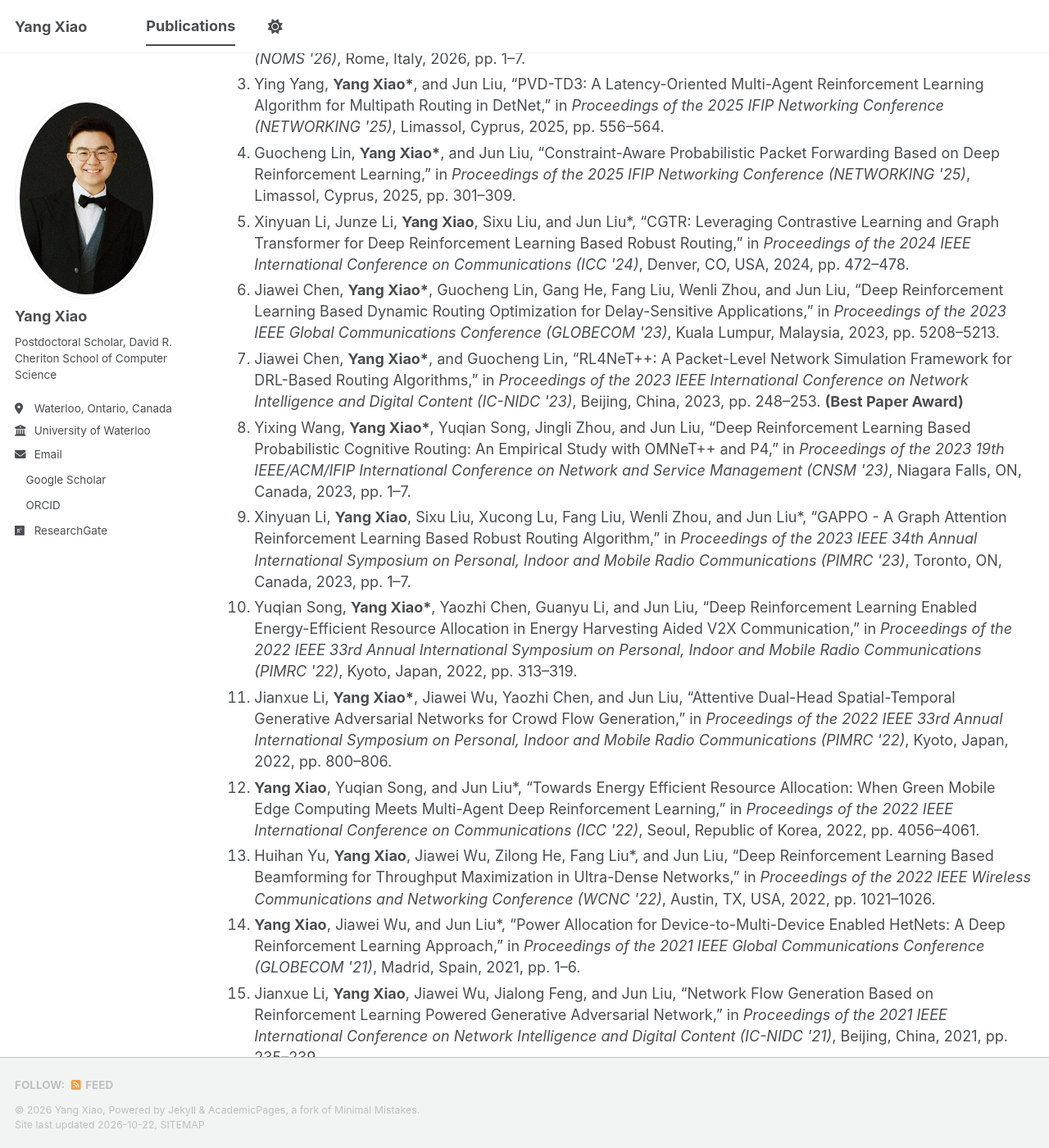
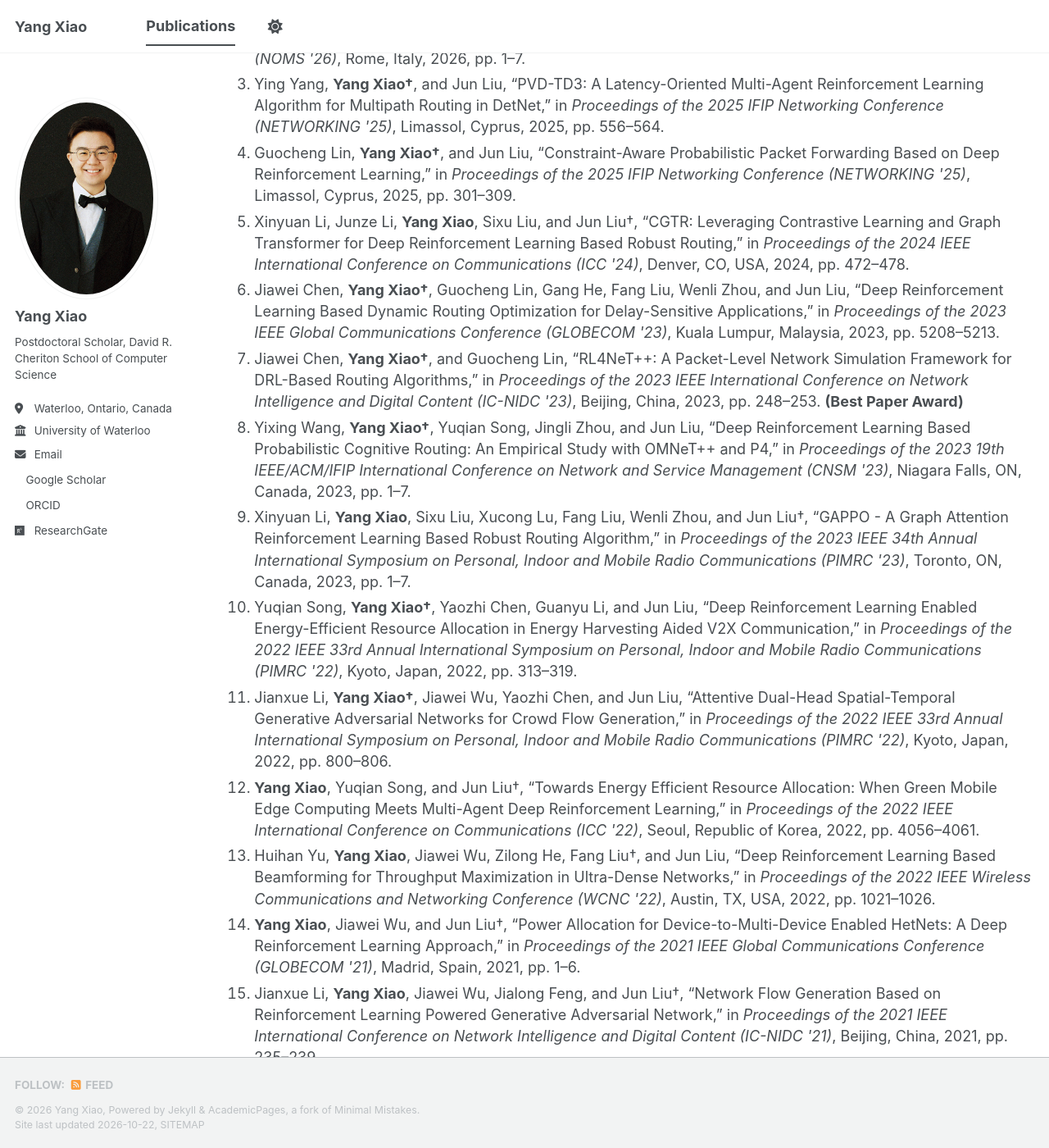
Before and after one commit to yangxiao3509/yangxiao3509.github.io, a Jekyll site: the page built from _pages/publications.html, in a window 1280 px wide and 1400 px high, scrolled down 1264 px. Shown: the whole window at 82% size. Built offline with Jekyll 4.4.1, drawn with Linux system fonts in a browser that asks for light colours; a style sheet for code colours, icons or effects is not loaded; some of the changed text lies outside the part shown.

```diff
--- a/_pages/publications.html
+++ b/_pages/publications.html
@@ -25,7 +25,7 @@ author_profile: true
   </li>
 
   <li>
-    <strong>Yang Xiao*</strong>, Huihan Yu, Ying Yang, Yixing Wang,
+    <strong>Yang Xiao†</strong>, Huihan Yu, Ying Yang, Yixing Wang,
     Jun Liu, and Nirwan Ansari,
     “Adaptive Joint Routing and Caching in Knowledge-Defined
     Networking: An Actor-Critic Deep Reinforcement Learning Approach,”
@@ -34,7 +34,7 @@ author_profile: true
   </li>
 
   <li>
-    Yuqian Song, <strong>Yang Xiao</strong>, and Jun Liu*,
+    Yuqian Song, <strong>Yang Xiao</strong>, and Jun Liu†,
     “Enabling Adaptive Optimization of Energy Efficiency and Quality
     of Service in NR-V2X Communications via Multi-Agent Deep
     Reinforcement Learning,”
@@ -43,7 +43,7 @@ author_profile: true
   </li>
 
   <li>
-    <strong>Yang Xiao*</strong>, Ying Yang, Huihan Yu, and Jun Liu,
+    <strong>Yang Xiao†</strong>, Ying Yang, Huihan Yu, and Jun Liu,
     “Scalable QoS-Aware Multipath Routing in Hybrid Knowledge-Defined
     Networking with Multi-Agent Deep Reinforcement Learning,”
     <em>IEEE Transactions on Mobile Computing</em>,
@@ -51,7 +51,7 @@ author_profile: true
   </li>
 
   <li>
-    <strong>Yang Xiao</strong>, Yuqian Song, and Jun Liu*,
+    <strong>Yang Xiao</strong>, Yuqian Song, and Jun Liu†,
     “Collaborative Multi-Agent Deep Reinforcement Learning for
     Energy-Efficient Resource Allocation in Heterogeneous Mobile
     Edge Computing Networks,”
@@ -60,7 +60,7 @@ author_profile: true
   </li>
 
   <li>
-    <strong>Yang Xiao</strong>, Yuqian Song, and Jun Liu*,
+    <strong>Yang Xiao</strong>, Yuqian Song, and Jun Liu†,
     “Multi-Agent Deep Reinforcement Learning Based Resource Allocation
     for Ultra-Reliable Low-Latency Internet of Controllable Things,”
     <em>IEEE Transactions on Wireless Communications</em>,
@@ -68,7 +68,7 @@ author_profile: true
   </li>
 
   <li>
-    <strong>Yang Xiao</strong>, Jianxue Li, Jiawei Wu, and Jun Liu*,
+    <strong>Yang Xiao</strong>, Jianxue Li, Jiawei Wu, and Jun Liu†,
     “On Design and Implementation of Reinforcement Learning Based
     Cognitive Routing for Autonomous Networks,”
     <em>IEEE Communications Letters</em>,
@@ -76,7 +76,7 @@ author_profile: true
   </li>
 
   <li>
-    <strong>Yang Xiao</strong>, Jun Liu*, Jiawei Wu, and Nirwan Ansari,
+    <strong>Yang Xiao</strong>, Jun Liu†, Jiawei Wu, and Nirwan Ansari,
     “Leveraging Deep Reinforcement Learning for Traffic Engineering:
     A Survey,”
     <em>IEEE Communications Surveys and Tutorials</em>,
@@ -84,7 +84,7 @@ author_profile: true
   </li>
 
   <li>
-    Jingfei Huang, Yang Yang*, Gang He, <strong>Yang Xiao</strong>,
+    Jingfei Huang, Yang Yang†, Gang He, <strong>Yang Xiao</strong>,
     and Jun Liu,
     “Deep Reinforcement Learning-Based Dynamic Spectrum Access
     for D2D Communication Underlay Cellular Networks,”
@@ -93,14 +93,14 @@ author_profile: true
   </li>
 
   <li>
-    <strong>Yang Xiao*</strong>, Jiawei Wu, Jianxue Li, and Jun Liu,
+    <strong>Yang Xiao†</strong>, Jiawei Wu, Jianxue Li, and Jun Liu,
     “A Dynamic Routing Algorithm Based on Deep Reinforcement Learning,”
     <em>Information and Communications Technology and Policy</em>,
     vol. 46, no. 9, pp. 48–54, 2020.
   </li>
 
   <li>
-    Jun Liu*, Yuan Tian, Yu Zhou, <strong>Yang Xiao</strong>,
+    Jun Liu†, Yuan Tian, Yu Zhou, <strong>Yang Xiao</strong>,
     and Nirwan Ansari,
     “Privacy Preserving Distributed Data Mining Based on Secure
     Multi-Party Computation,”
@@ -113,7 +113,7 @@ author_profile: true
 
 <ol class="publication-list">
   <li>
-    Niloy Saha*, Noura Limam, <strong>Yang Xiao</strong>, and Raouf Boutaba,
+    Niloy Saha†, Noura Limam, <strong>Yang Xiao</strong>, and Raouf Boutaba,
     “Rethinking Telemetry Design for Fine-Grained Anomaly Detection in 5G User Planes,”
     in <em>Proceedings of the 2026 IEEE/IFIP Network Operations and Management
     Symposium (NOMS '26)</em>,
@@ -122,7 +122,7 @@ author_profile: true
   </li>
 
   <li>
-    Mohamed Rouili*, <strong>Yang Xiao</strong>, Sihang Liu, and Raouf Boutaba,
+    Mohamed Rouili†, <strong>Yang Xiao</strong>, Sihang Liu, and Raouf Boutaba,
     “RAID: In-Network RA Signaling Storm Detection for 5G Open RAN,”
     in <em>Proceedings of the 2026 IEEE/IFIP Network Operations and Management
     Symposium (NOMS '26)</em>,
@@ -130,7 +130,7 @@ author_profile: true
   </li>
 
   <li>
-    Ying Yang, <strong>Yang Xiao*</strong>, and Jun Liu,
+    Ying Yang, <strong>Yang Xiao†</strong>, and Jun Liu,
     “PVD-TD3: A Latency-Oriented Multi-Agent Reinforcement Learning Algorithm
     for Multipath Routing in DetNet,”
     in <em>Proceedings of the 2025 IFIP Networking Conference (NETWORKING '25)</em>,
@@ -138,7 +138,7 @@ author_profile: true
   </li>
 
   <li>
-    Guocheng Lin, <strong>Yang Xiao*</strong>, and Jun Liu,
+    Guocheng Lin, <strong>Yang Xiao†</strong>, and Jun Liu,
     “Constraint-Aware Probabilistic Packet Forwarding Based on Deep
     Reinforcement Learning,”
     in <em>Proceedings of the 2025 IFIP Networking Conference (NETWORKING '25)</em>,
@@ -146,7 +146,7 @@ author_profile: true
   </li>
 
   <li>
-    Xinyuan Li, Junze Li, <strong>Yang Xiao</strong>, Sixu Liu, and Jun Liu*,
+    Xinyuan Li, Junze Li, <strong>Yang Xiao</strong>, Sixu Liu, and Jun Liu†,
     “CGTR: Leveraging Contrastive Learning and Graph Transformer for Deep
     Reinforcement Learning Based Robust Routing,”
     in <em>Proceedings of the 2024 IEEE International Conference on
@@ -155,7 +155,7 @@ author_profile: true
   </li>
 
   <li>
-    Jiawei Chen, <strong>Yang Xiao*</strong>, Guocheng Lin, Gang He,
+    Jiawei Chen, <strong>Yang Xiao†</strong>, Guocheng Lin, Gang He,
     Fang Liu, Wenli Zhou, and Jun Liu,
     “Deep Reinforcement Learning Based Dynamic Routing Optimization
     for Delay-Sensitive Applications,”
@@ -165,7 +165,7 @@ author_profile: true
   </li>
 
   <li>
-    Jiawei Chen, <strong>Yang Xiao*</strong>, and Guocheng Lin,
+    Jiawei Chen, <strong>Yang Xiao†</strong>, and Guocheng Lin,
     “RL4NeT++: A Packet-Level Network Simulation Framework for
     DRL-Based Routing Algorithms,”
     in <em>Proceedings of the 2023 IEEE International Conference on
@@ -175,7 +175,7 @@ author_profile: true
   </li>
 
   <li>
-    Yixing Wang, <strong>Yang Xiao*</strong>, Yuqian Song, Jingli Zhou,
+    Yixing Wang, <strong>Yang Xiao†</strong>, Yuqian Song, Jingli Zhou,
     and Jun Liu,
     “Deep Reinforcement Learning Based Probabilistic Cognitive Routing:
     An Empirical Study with OMNeT++ and P4,”
@@ -186,7 +186,7 @@ author_profile: true
 
   <li>
     Xinyuan Li, <strong>Yang Xiao</strong>, Sixu Liu, Xucong Lu,
-    Fang Liu, Wenli Zhou, and Jun Liu*,
+    Fang Liu, Wenli Zhou, and Jun Liu†,
     “GAPPO - A Graph Attention Reinforcement Learning Based Robust
     Routing Algorithm,”
     in <em>Proceedings of the 2023 IEEE 34th Annual International
@@ -196,7 +196,7 @@ author_profile: true
   </li>
 
   <li>
-    Yuqian Song, <strong>Yang Xiao*</strong>, Yaozhi Chen, Guanyu Li,
+    Yuqian Song, <strong>Yang Xiao†</strong>, Yaozhi Chen, Guanyu Li,
     and Jun Liu,
     “Deep Reinforcement Learning Enabled Energy-Efficient Resource
     Allocation in Energy Harvesting Aided V2X Communication,”
@@ -207,7 +207,7 @@ author_profile: true
   </li>
 
   <li>
-    Jianxue Li, <strong>Yang Xiao*</strong>, Jiawei Wu, Yaozhi Chen,
+    Jianxue Li, <strong>Yang Xiao†</strong>, Jiawei Wu, Yaozhi Chen,
     and Jun Liu,
     “Attentive Dual-Head Spatial-Temporal Generative Adversarial
     Networks for Crowd Flow Generation,”
@@ -218,7 +218,7 @@ author_profile: true
   </li>
 
   <li>
-    <strong>Yang Xiao</strong>, Yuqian Song, and Jun Liu*,
+    <strong>Yang Xiao</strong>, Yuqian Song, and Jun Liu†,
     “Towards Energy Efficient Resource Allocation: When Green Mobile
     Edge Computing Meets Multi-Agent Deep Reinforcement Learning,”
     in <em>Proceedings of the 2022 IEEE International Conference on
@@ -228,7 +228,7 @@ author_profile: true
 
   <li>
     Huihan Yu, <strong>Yang Xiao</strong>, Jiawei Wu, Zilong He,
-    Fang Liu*, and Jun Liu,
+    Fang Liu†, and Jun Liu,
     “Deep Reinforcement Learning Based Beamforming for Throughput
     Maximization in Ultra-Dense Networks,”
     in <em>Proceedings of the 2022 IEEE Wireless Communications and
@@ -237,7 +237,7 @@ author_profile: true
   </li>
 
   <li>
-    <strong>Yang Xiao</strong>, Jiawei Wu, and Jun Liu*,
+    <strong>Yang Xiao</strong>, Jiawei Wu, and Jun Liu†,
     “Power Allocation for Device-to-Multi-Device Enabled HetNets:
     A Deep Reinforcement Learning Approach,”
     in <em>Proceedings of the 2021 IEEE Global Communications
@@ -247,7 +247,7 @@ author_profile: true
 
   <li>
     Jianxue Li, <strong>Yang Xiao</strong>, Jiawei Wu, Jialong Feng,
-    and Jun Liu,
+    and Jun Liu†,
     “Network Flow Generation Based on Reinforcement Learning Powered
     Generative Adversarial Network,”
     in <em>Proceedings of the 2021 IEEE International Conference on
@@ -256,7 +256,7 @@ author_profile: true
   </li>
 
   <li>
-    Jun Liu*, <strong>Yang Xiao</strong>, and Jiawei Wu,
+    Jun Liu†, <strong>Yang Xiao</strong>, and Jiawei Wu,
     “From AI to CI: A Definition of Cooperative Intelligence in
     Autonomous Driving,”
     in <em>Proceedings of the 2019 International Conference on
@@ -265,7 +265,7 @@ author_profile: true
   </li>
 
   <li>
-    <strong>Yang Xiao*</strong> and Jun Liu,
+    <strong>Yang Xiao†</strong> and Jun Liu,
     “Research of Website Community Identification Based on Node2vec,”
     in <em>Proceedings of the 2018 International Conference on
     Network, Communication, Computer Engineering (NCCE '18)</em>,
```
